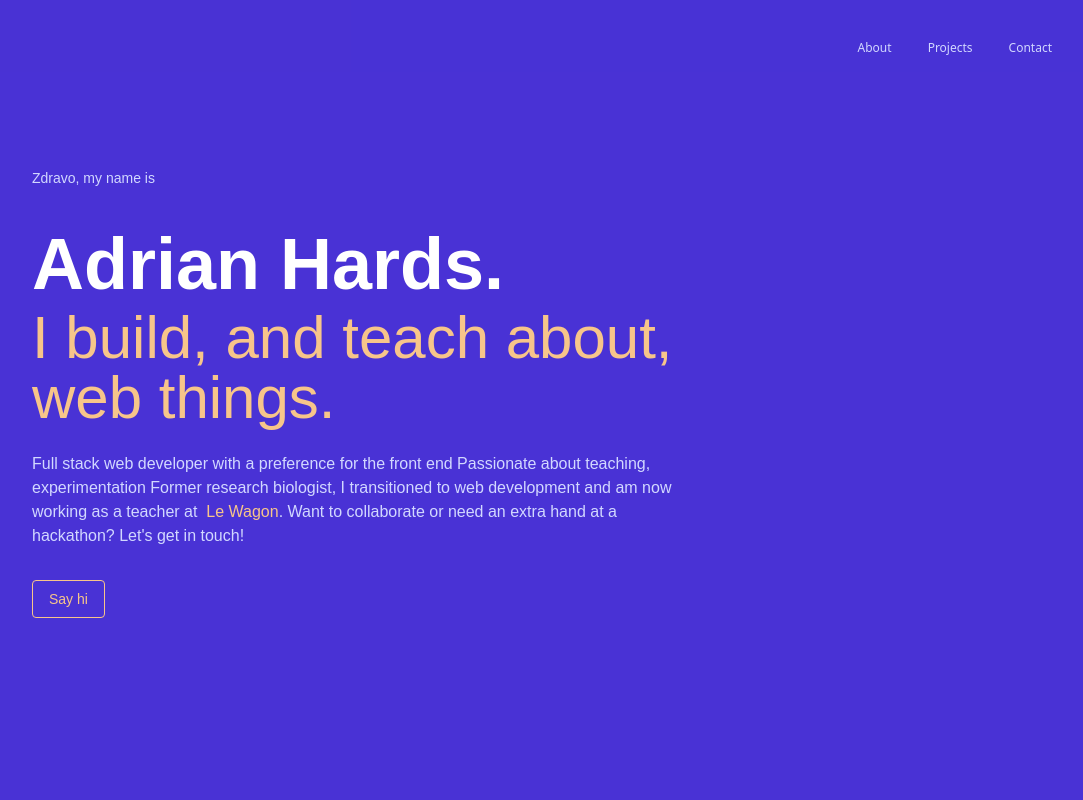
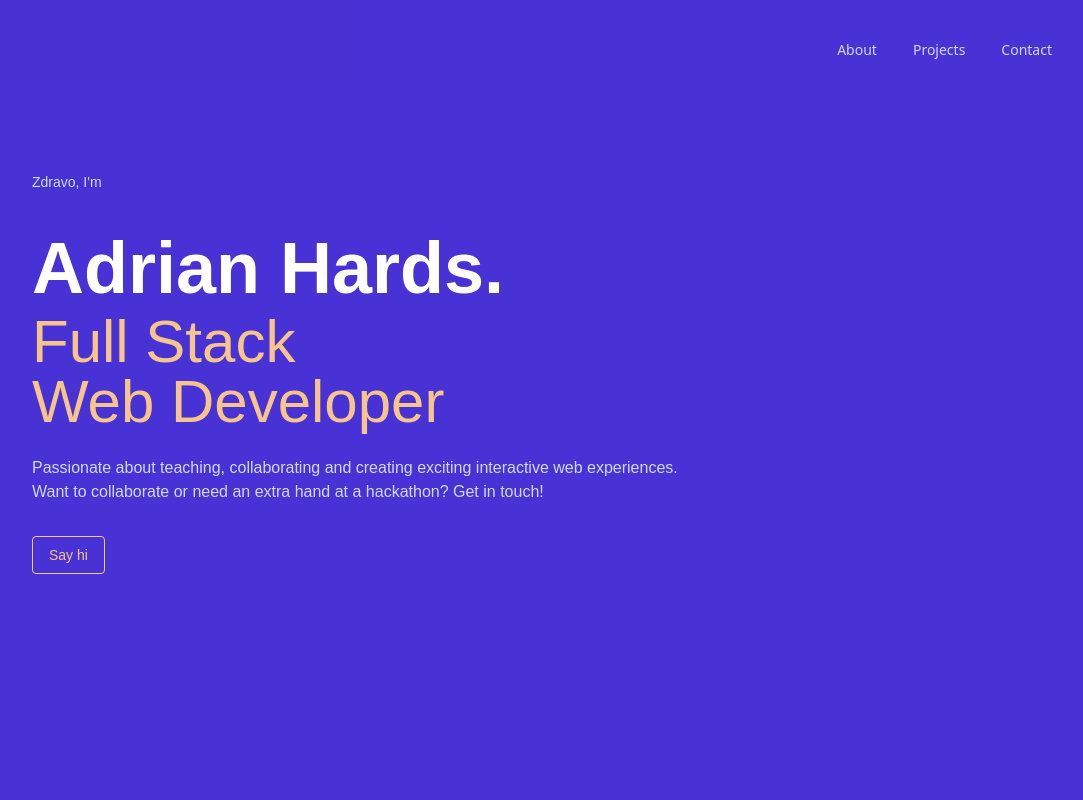
Before and after one commit to adrianHards/adrianhards.github.io, a React (Create React App) app: page / in a window 1280 px wide. Shown: the top 800 px of the page, without its empty margins (160-1243 px from the left). Built offline with nearby package versions, Linux system fonts and the light colour scheme; a web font is replaced by a local one.

Commit message:
modify text in header

```diff
--- a/src/components/Header.js
+++ b/src/components/Header.js
@@ -14,21 +14,17 @@ function Header() {
       >
         <header className="calibre mt-24 h-screen">
           <div class="text-[#d2d8ff] text-sm tracking-normal font-light pb-10">
-            Zdravo, my name is
+            Zdravo, I'm
           </div>
           <div class="text-white text-7xl font-semibold  pb-2">
             Adrian Hards.
           </div>
-          <div class="text-[#F7C58A] text-6xl  pb-6 w-[690px]">
-            I build, and teach about, web things.
+          <div class="text-[#F7C58A] text-6xl  pb-6">
+            Full Stack <br /> Web Developer
           </div>
           <div class="text-[#d2d8ff] text-l  font-light pb-8 w-[660px]">
-            Full stack web developer with a preference for the front end Passionate about teaching, experimentation
-            Former research biologist, I transitioned to web development and am now working as a teacher at &nbsp;
-            <span id="wag" class="link-underline text-[#F7C58A]">
-              <a href="https://www.lewagon.com/">Le Wagon</a>
-            </span>
-            . Want to collaborate or need an extra hand at a hackathon? Let's get in touch!
+            Passionate about teaching, collaborating and creating exciting interactive web experiences. <br />
+            Want to collaborate or need an extra hand at a hackathon? Get in touch!
           </div>
           <button class="text-sm font-light text-[#F7C58A] px-4 py-2 border border-[#F7C58A] hover:bg-[#F7C58A]/10 rounded">
             Say hi
@@ -40,3 +36,6 @@ function Header() {
 }
 
 export default Header;
+
+
+// Changed careers to pursue passions in coding and teaching make the world a better place through technology and education
--- a/src/components/Navbar.js
+++ b/src/components/Navbar.js
@@ -38,7 +38,7 @@ function Nav() {
         initial="hidden"
         animate="show"
         >
-          <div class="text-xs mt-8 mr-8">
+          <div class="text-sm mt-8 mr-8">
             <div class="flex justify-end">
 
               <div class="absolute left-48 -mt-2 cursor-default">
```
